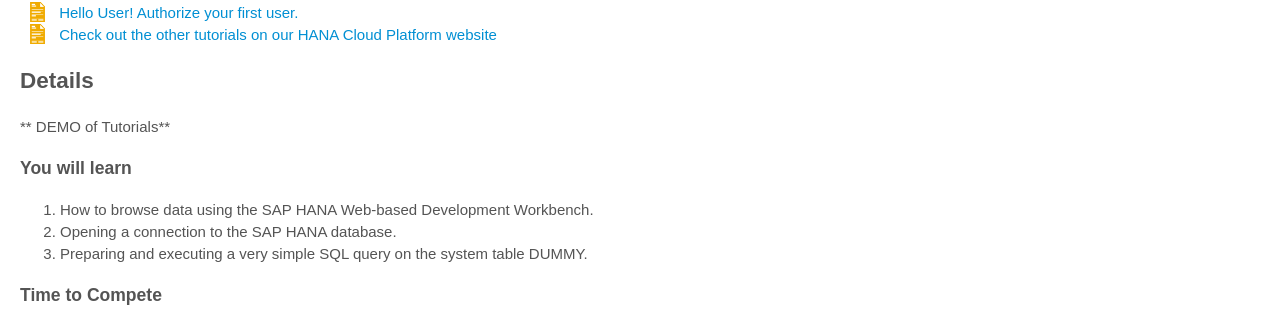
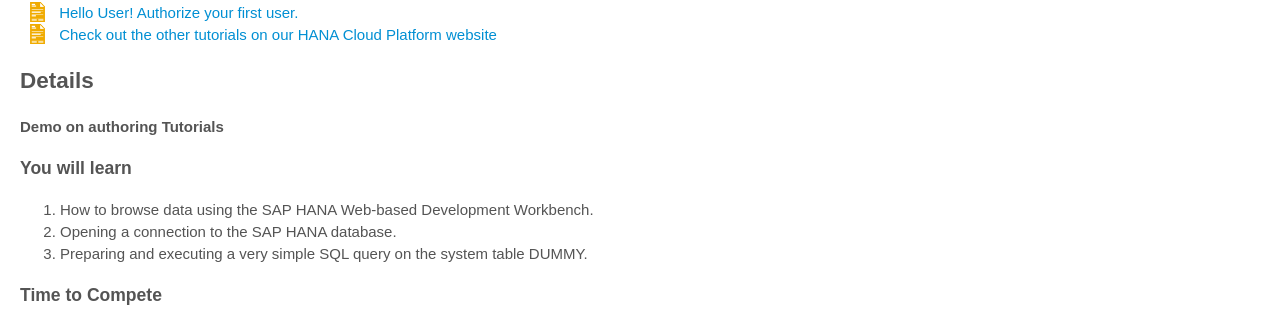
Before and after one commit to testorgiz/poc-tutorials, a Jekyll site: the page built from tutorials/hana-data-access-and-authorizations.md, in a window 1280 px wide. Shown: the part 538-849 px from the top of the page. Built offline with Jekyll 4.4.1, drawn with Linux system fonts in a browser that asks for light colours; some web fonts are replaced; comment, search, counter and statistics services are not loaded.

```diff
--- a/tutorials/hana-data-access-and-authorizations.md
+++ b/tutorials/hana-data-access-and-authorizations.md
@@ -31,7 +31,8 @@ Follow our other tutorials on the HANA Cloud Platform website
 ![]({{ site.baseurl }}/assets/hana-data_files/ico-01.png){: height='20' width='35'} [Check out the other tutorials on our HANA Cloud Platform website](#)
 
 ## Details
-** DEMO of Tutorials**
+
+**Demo on authoring Tutorials**
 
 ### You will learn
 
```
